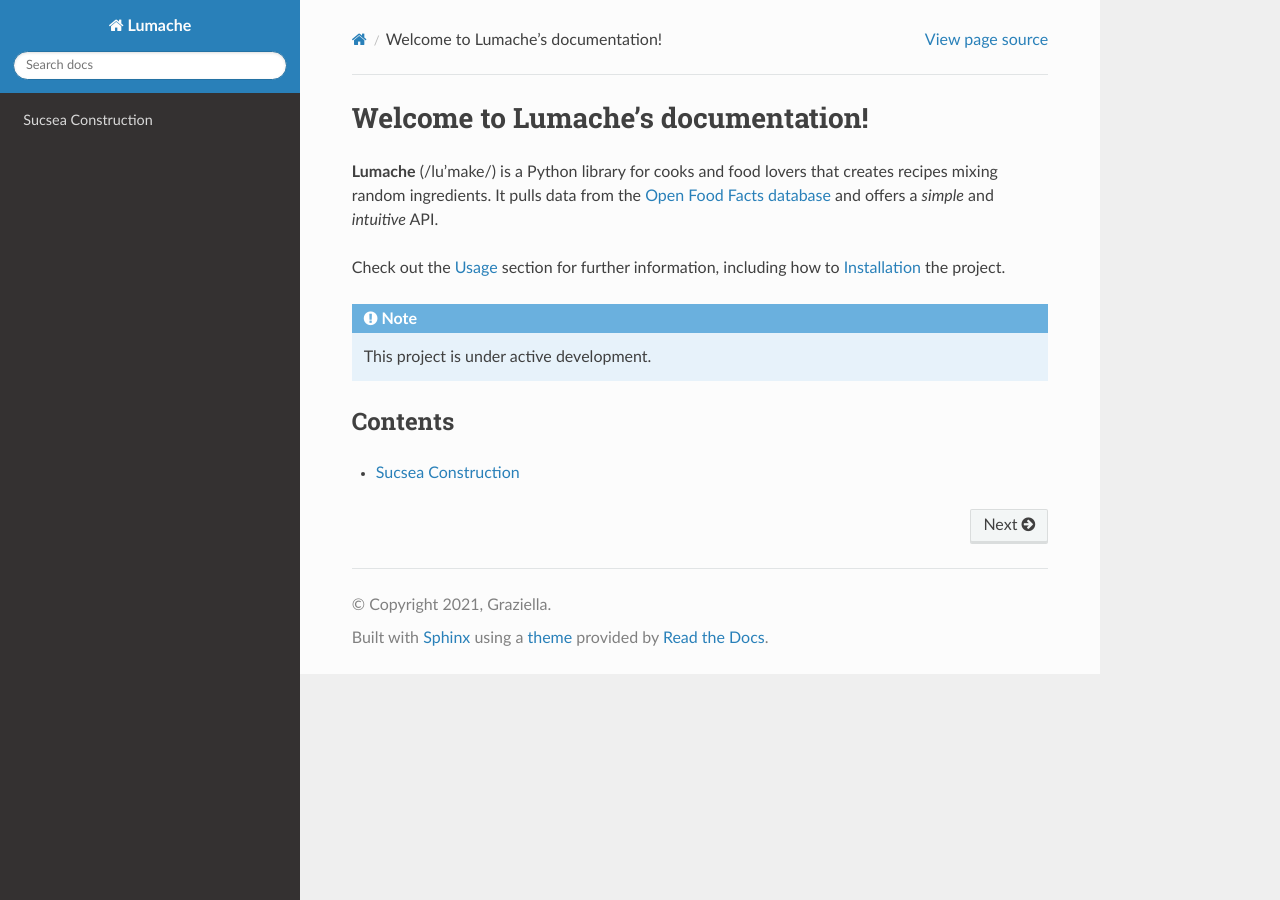
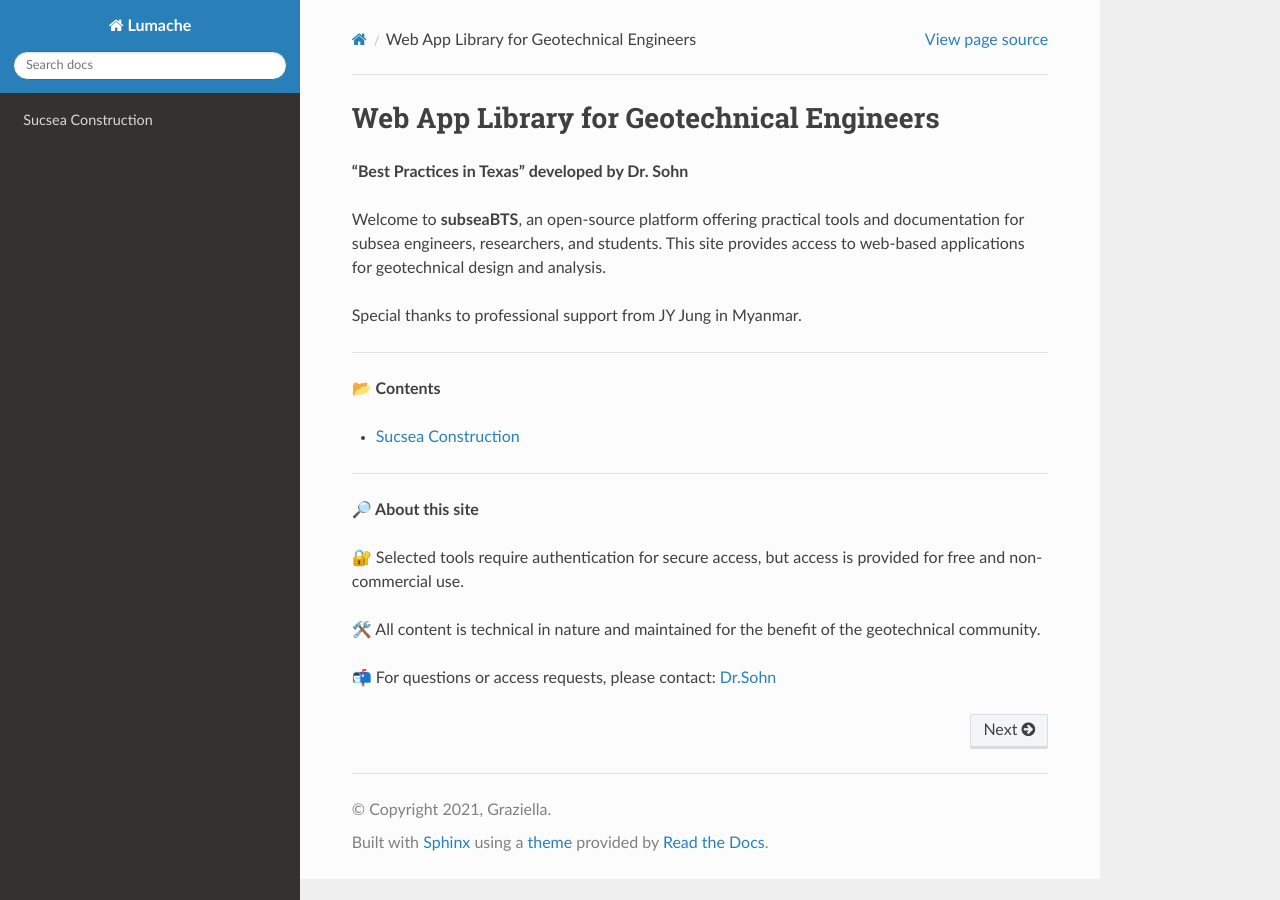
Before and after one commit to jungsohn/subseaBTS, a Sphinx documentation site: the page built from docs/source/index.rst, in a window 1280 px wide. Built offline with Sphinx 7.4.7 and the Read the Docs theme 3.1.0, drawn with Linux system fonts in a browser that asks for light colours.

Commit message:
Update index.rst

```diff
--- a/docs/source/index.rst
+++ b/docs/source/index.rst
@@ -1,21 +1,30 @@
-Welcome to Lumache's documentation!
-===================================
 
-**Lumache** (/lu'make/) is a Python library for cooks and food lovers
-that creates recipes mixing random ingredients.
-It pulls data from the `Open Food Facts database <https://world.openfoodfacts.org/>`_
-and offers a *simple* and *intuitive* API.
+=========================================================
+Web App Library for Geotechnical Engineers
+=========================================================
 
-Check out the :doc:`usage` section for further information, including
-how to :ref:`installation` the project.
+**"Best Practices in Texas" developed by Dr. Sohn**
 
-.. note::
+Welcome to **subseaBTS**, an open-source platform offering practical tools and documentation
+for subsea engineers, researchers, and students. This site provides access to web-based applications for geotechnical design and analysis.
 
-   This project is under active development.
+Special thanks to professional support from JY Jung in Myanmar.
 
-Contents
---------
+----
+
+**📂 Contents**
 
 .. toctree::
+   :maxdepth: 2
 
    01_Subsea_Construction
+
+----
+
+**🔎 About this site**
+
+🔐 Selected tools require authentication for secure access, but access is provided for free and non-commercial use.
+
+🛠️ All content is technical in nature and maintained for the benefit of the geotechnical community.
+
+📬 For questions or access requests, please contact: `Dr.Sohn <mailto:jung.jungrak.sohn@gmail.com>`_
```
